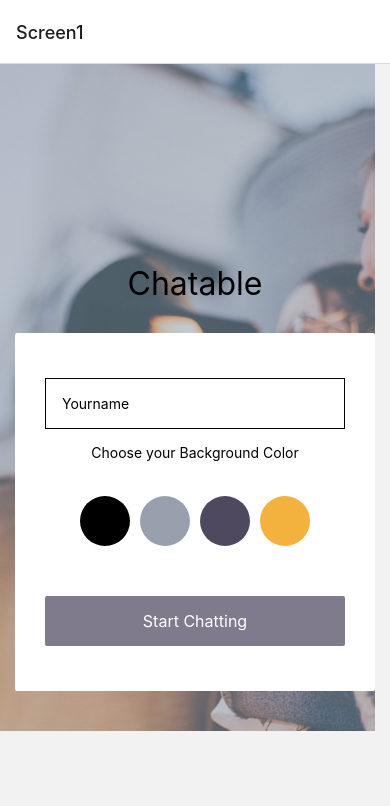
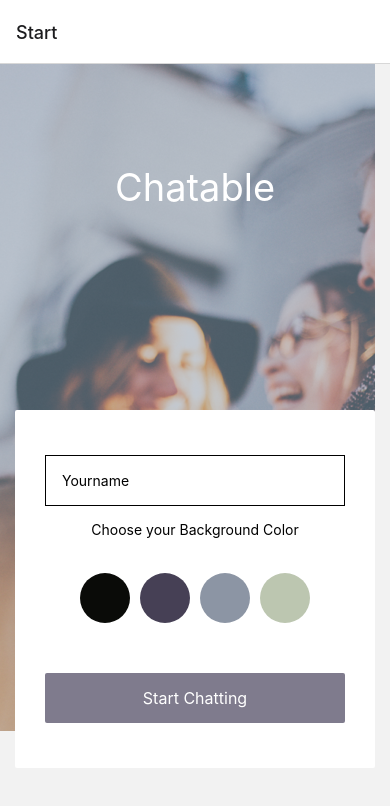
Before and after one commit to dannnnnh/chatApp-react-native, a React Native app in the folder chat-app/: screen /Start in a window 390 px wide. Shown: the top 806 px of the page. Built offline with nearby package versions, Linux system fonts and the light colour scheme.

Commit message:
Adding styling and updating states

```diff
--- a/chat-app/App.js
+++ b/chat-app/App.js
@@ -3,8 +3,8 @@ import { StyleSheet, Text, View } from "react-native";
 import { NavigationContainer } from "@react-navigation/native";
 import { createNativeStackNavigator } from "@react-navigation/native-stack";
 // import the screens
-import Screen1 from "./components/Screen1";
-import Screen2 from "./components/Screen2";
+import Start from "./components/Start";
+import Chat from "./components/Chat";
 
 // Create the navigator
 const Stack = createNativeStackNavigator();
@@ -12,9 +12,9 @@ const Stack = createNativeStackNavigator();
 const App = () => {
   return (
     <NavigationContainer>
-      <Stack.Navigator initialRouteName="Screen1">
-        <Stack.Screen name="Screen1" component={Screen1} />
-        <Stack.Screen name="Screen2" component={Screen2} />
+      <Stack.Navigator initialRouteName="Start">
+        <Stack.Screen name="Start" component={Start} />
+        <Stack.Screen name="Chat" component={Chat} />
       </Stack.Navigator>
     </NavigationContainer>
   );
--- /dev/null
+++ b/chat-app/components/Chat.js
@@ -0,0 +1,28 @@
+import { useEffect } from "react";
+import { StyleSheet, View, Text } from "react-native";
+
+const Chat = ({ route, navigation }) => {
+  const { name, color } = route.params;
+
+  useEffect(() => {
+    navigation.setOptions({ title: name });
+  }, []);
+
+  useEffect(() => {}, []);
+
+  return (
+    <View style={[styles.container, { backgroundColor: color }]}>
+      <Text>Hello Screen2!</Text>
+    </View>
+  );
+};
+
+const styles = StyleSheet.create({
+  container: {
+    flex: 1,
+    justifyContent: "center",
+    alignItems: "center",
+  },
+});
+
+export default Chat;
--- a/chat-app/components/Screen2.js
+++ /dev/null
@@ -1,26 +0,0 @@
-import { useEffect } from 'react';
-import { StyleSheet, View, Text } from 'react-native';
-
-const Screen2 = ({ route, navigation }) => {
-  const { name } = route.params;
-
-  useEffect(() => {
-    navigation.setOptions({ title: name });
-  }, []);
-
- return (
-   <View style={styles.container}>
-     <Text>Hello Screen2!</Text>
-   </View>
- );
-}
-
-const styles = StyleSheet.create({
-  container: {
-    flex: 1,
-    justifyContent: 'center',
-    alignItems: 'center'
-  }
-});
-
-export default Screen2;
--- a/chat-app/components/Screen1.js
+++ b/chat-app/components/Start.js
@@ -10,8 +10,9 @@ import {
   ImageBackground,
 } from "react-native";
 
-const Screen1 = ({ navigation }) => {
+const Start = ({ navigation }) => {
   const [name, setName] = useState("");
+  const [color, setColor] = useState("");
 
   return (
     <ImageBackground
@@ -31,15 +32,29 @@ const Screen1 = ({ navigation }) => {
           <Text>Choose your Background Color</Text>
 
           <View style={styles.circleContainer}>
-            <View style={[styles.circle, { backgroundColor: "black" }]} />
-            <View style={[styles.circle, { backgroundColor: "#989FAD" }]} />
-            <View style={[styles.circle, { backgroundColor: "#4E495E" }]} />
-            <View style={[styles.circle, { backgroundColor: "#F3B23E" }]} />
+            <TouchableOpacity
+              style={[styles.radioButton, { backgroundColor: "#0A0B08" }]}
+              onPress={() => setColor("#0A0B08")}
+            ></TouchableOpacity>
+            <TouchableOpacity
+              style={[styles.radioButton, { backgroundColor: "#464055" }]}
+              onPress={() => setColor("#464055")}
+            ></TouchableOpacity>
+            <TouchableOpacity
+              style={[styles.radioButton, { backgroundColor: "#8C95A4" }]}
+              onPress={() => setColor("#8C95A4")}
+            ></TouchableOpacity>
+            <TouchableOpacity
+              style={[styles.radioButton, { backgroundColor: "#BCC6B0" }]}
+              onPress={() => setColor("#BCC6B0")}
+            ></TouchableOpacity>
           </View>
 
           <TouchableOpacity
             style={styles.button}
-            onPress={() => navigation.navigate("Screen2", { name: name })}
+            onPress={() =>
+              navigation.navigate("Chat", { name: name, color: color })
+            }
           >
             <Text style={styles.buttonText}>Start Chatting</Text>
           </TouchableOpacity>
@@ -57,7 +72,7 @@ const styles = StyleSheet.create({
   },
   container: {
     flex: 1,
-    marginTop: 200,
+    marginTop: 100,
     alignItems: "center",
   },
   secondaryContainer: {
@@ -75,8 +90,9 @@ const styles = StyleSheet.create({
     marginBottom: 15,
   },
   headerText: {
-    fontSize: 32,
-    marginBottom: 30,
+    fontSize: 38,
+    marginBottom: 200,
+    color: "#FFFFFF",
   },
   button: {
     width: 300,
@@ -101,7 +117,7 @@ const styles = StyleSheet.create({
     marginTop: 30,
     marginBottom: 30,
   },
-  circle: {
+  radioButton: {
     width: 50,
     height: 50,
     borderRadius: 25,
@@ -109,4 +125,4 @@ const styles = StyleSheet.create({
   },
 });
 
-export default Screen1;
+export default Start;
```
Also changed, not shown: 1 other file (tests, documents, lock files or other folders).
